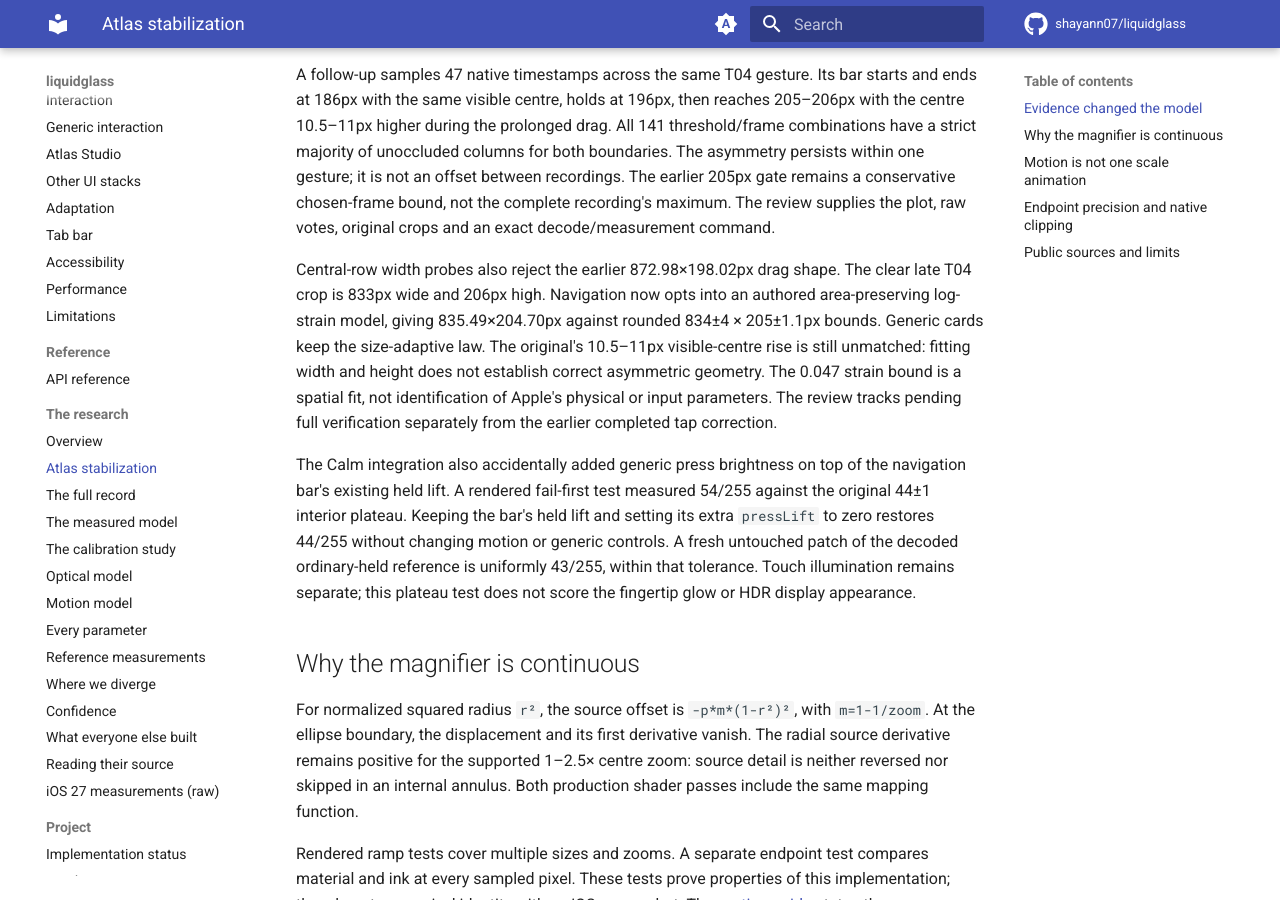
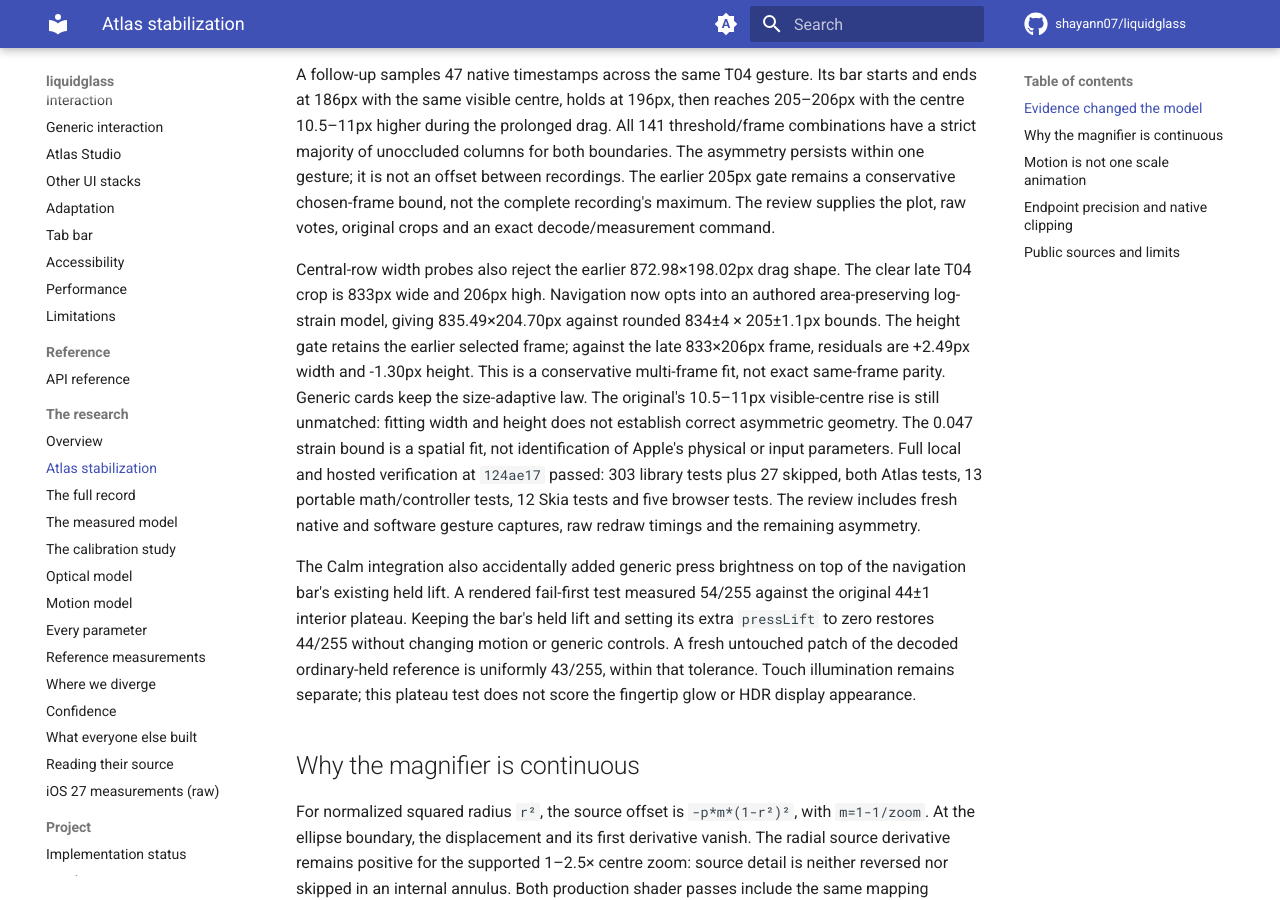
Before and after one commit to shayann07/liquidglass, an MkDocs documentation site: the page built from docs/research/atlas-stabilization.md, in a window 1280 px wide and 900 px high, scrolled down 1431 px. Built offline with MkDocs 1.6.1 and Material for MkDocs 9.7.7, drawn with Linux system fonts in a browser that asks for light colours; comment, search, counter and statistics services are not loaded.

```diff
--- a/docs/research/atlas-stabilization.md
+++ b/docs/research/atlas-stabilization.md
@@ -56,11 +56,15 @@ exact decode/measurement command.
 
 Central-row width probes also reject the earlier 872.98×198.02px drag shape. The clear late T04
 crop is 833px wide and 206px high. Navigation now opts into an authored area-preserving log-strain
-model, giving 835.49×204.70px against rounded 834±4 × 205±1.1px bounds. Generic cards keep the
+model, giving 835.49×204.70px against rounded 834±4 × 205±1.1px bounds. The height gate retains the
+earlier selected frame; against the late 833×206px frame, residuals are +2.49px width and -1.30px
+height. This is a conservative multi-frame fit, not exact same-frame parity. Generic cards keep the
 size-adaptive law. The original's 10.5–11px visible-centre rise is still unmatched: fitting width and
 height does not establish correct asymmetric geometry. The 0.047 strain bound is a spatial fit,
-not identification of Apple's physical or input parameters. The review tracks pending full
-verification separately from the earlier completed tap correction.
+not identification of Apple's physical or input parameters. Full local and hosted verification at
+`124ae17` passed: 303 library tests plus 27 skipped, both Atlas tests, 13 portable math/controller
+tests, 12 Skia tests and five browser tests. The review includes fresh native and software gesture
+captures, raw redraw timings and the remaining asymmetry.
 
 The Calm integration also accidentally added generic press brightness on top of the navigation
 bar's existing held lift. A rendered fail-first test measured 54/255 against the original 44±1
```
Also changed, not shown: PROGRESS.md (+22 -22 lines), review/ATLAS-STABILIZATION.md (+39 -2 lines), 7 other files.
